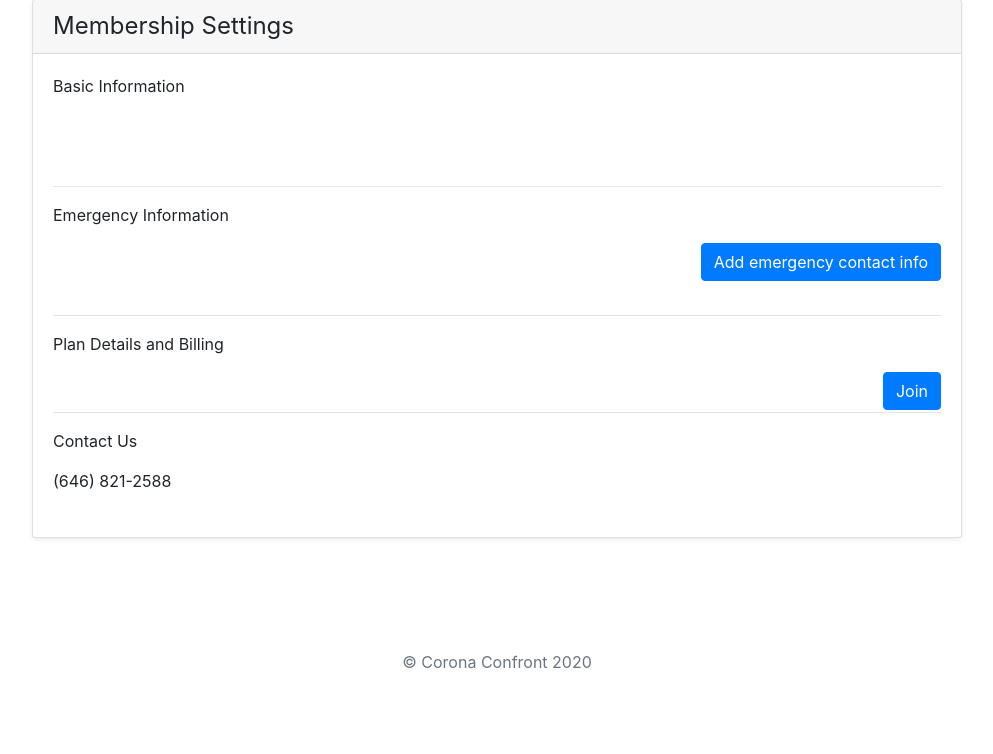
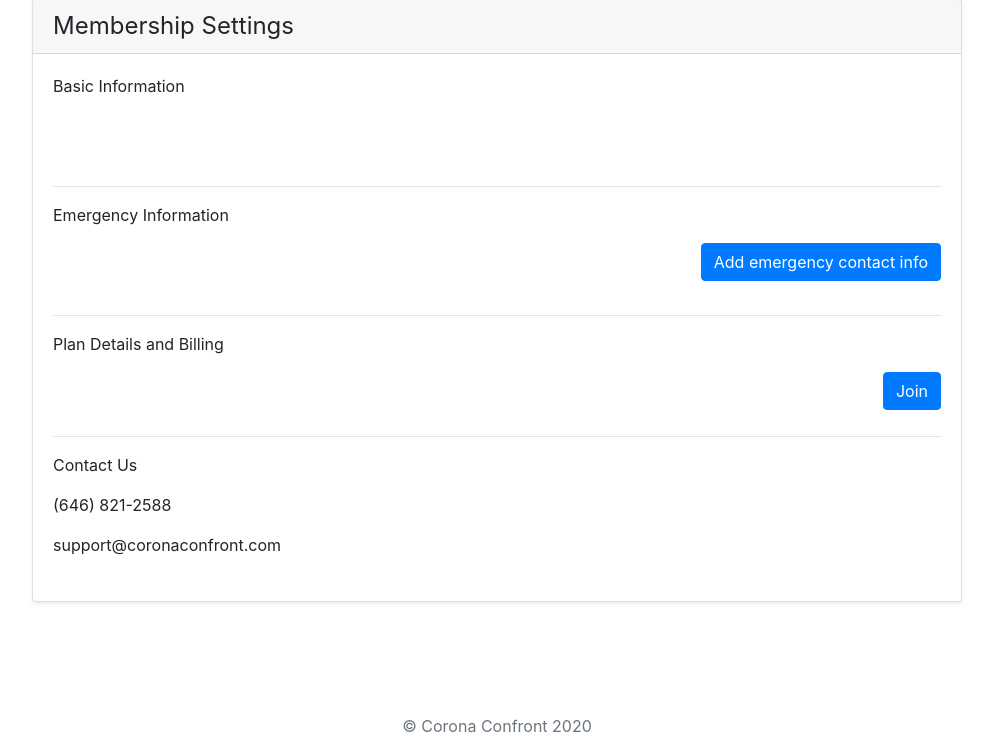
Before and after one commit to safariko/corona_confront, a Django app: page /auth/settings in a window 1280 px wide. Shown: the part 74-828 px from the top of the page, without its empty margins (143-1136 px from the left). Before the commit the page ends 743 px from the top, so only its background shows below. Run offline with Django 3.2, Linux system fonts and the light colour scheme; the visitor is signed in with stand-in values (Sample User, id 1); some libraries are stand-ins or nearby versions.

Commit message:
settings edited

```diff
--- a/templates/registration/settings.html
+++ b/templates/registration/settings.html
@@ -46,11 +46,12 @@
           {% else %}
           <a href="{% url 'get_started' %}" class="btn btn-small btn-primary float-right" >Join</a>
           {% endif %}
-        <br>
+        <br><br>
         <hr>
         <p>Contact Us</p>
         <ul class="list-unstyled mt-3 mb-4">
             <p>(646) 821-2588</p>
+            <p>support@coronaconfront.com</p>
         </ul>
         </ul>
       </div>
```
